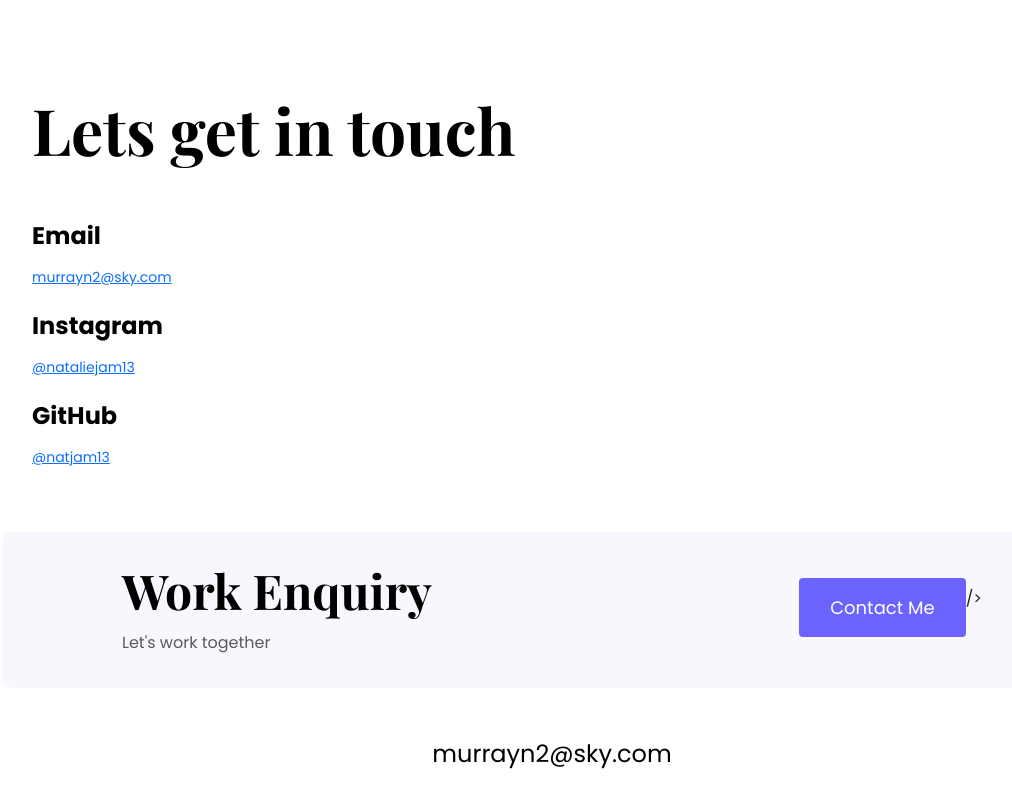
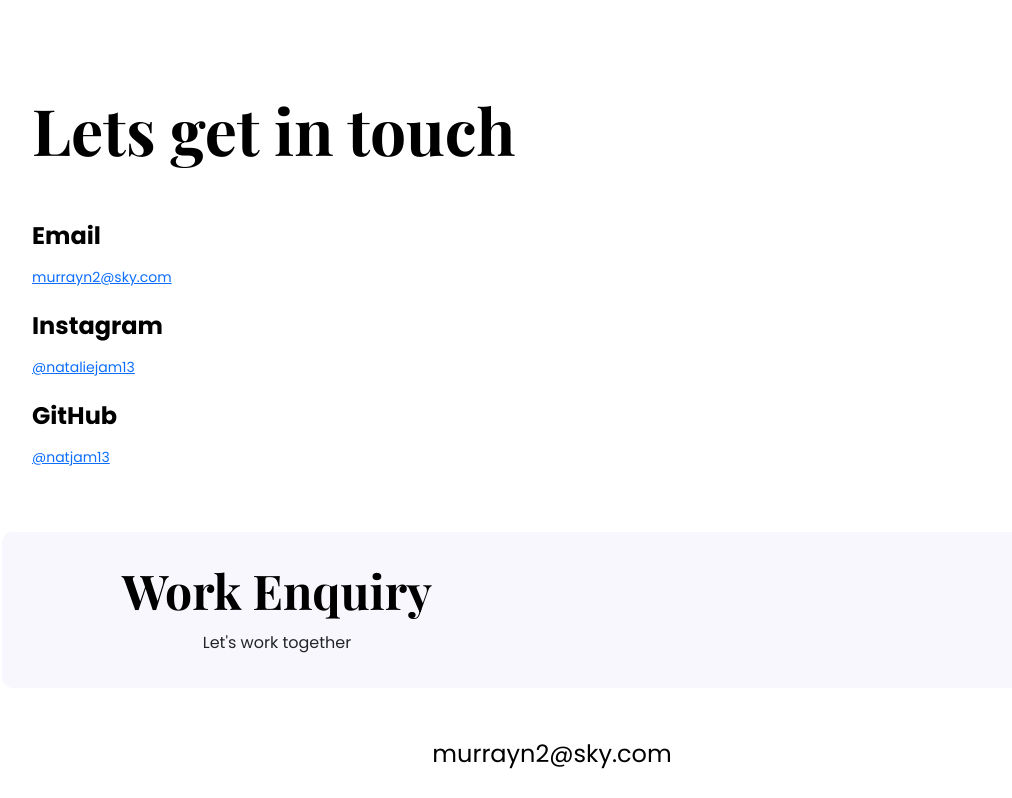
Before and after one commit to natjam13/portfolio-project, a plain HTML site: page contact.html in a window 1280 px wide. Shown: the top 798 px of the page, without its empty margins (88-1100 px from the left). Drawn offline with nearby package versions, Linux system fonts and the light colour scheme; a web font is replaced by a local one.

Commit message:
upated small issuess

```diff
--- a/contact.html
+++ b/contact.html
@@ -49,12 +49,9 @@
         <div class="contact-box justify-content-between mb-5 d-none d-md-flex">
           <div>
             <h3>Work Enquiry</h3>
-            <p class="text-muted">Let's work together</p>
+            <p class="text-center">Let's work together</p>
           </div>
-          <div>
-            <a href="/contact.html" class="btn btn-branding mt-3" title="Contact Natalie"> Contact Me</a>/>
-          </div>
-        </div>
+         </div>
         <div class="d-flex justify-content-center mb-5">
           <a href="mailto:murrayn2@sky.com"class="email-link" title="Email Natalie"> murrayn2@sky.com</a>
       </div>
```
Also changed, not shown: about.html (+1 -1 lines), index.html (+1 -1 lines), work.html (+1 -1 lines).
